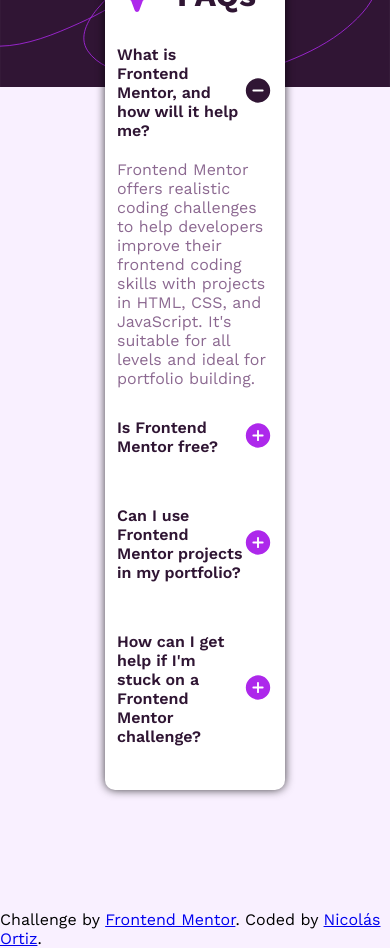
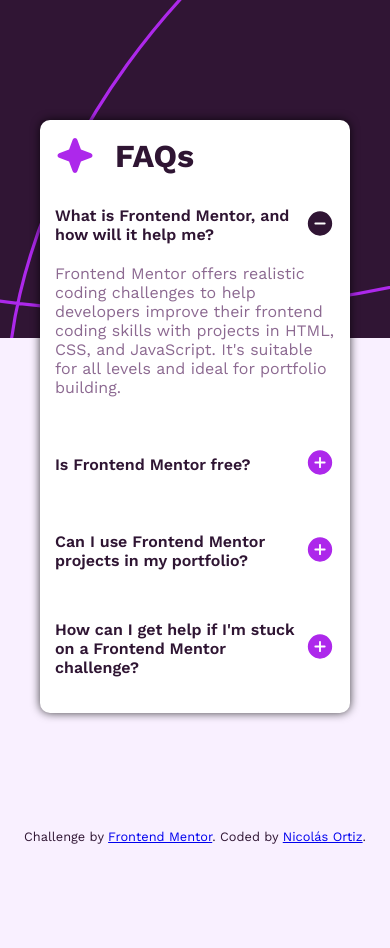
Before and after one commit to nico-ortiz/faq-accordion, a plain HTML site: page index.html in a window 390 px wide. Both pictures are taken after a click on the element "What is Frontend Mentor, and how will it help me?". After the commit the page ends 844 px from the top, so only its background shows below. Drawn offline with nearby package versions, Linux system fonts and the light colour scheme.

Commit message:
Add media queries

```diff
--- a/styles.css
+++ b/styles.css
@@ -27,15 +27,16 @@
     height: 40vh;
     width: 100vw;
     object-fit: cover;
+    position: absolute;
 }
 
 #faq-section {
     max-width: 40%;
-    top: -120px;
     background-color: var(--white);
     position: relative;
     z-index: 1;
     padding: 2% 3%;
+    margin-top: 120px;
     border-radius: 10px;
     -webkit-box-shadow: 0px 0px 10px 0px rgba(0,0,0,0.75);
     -moz-box-shadow: 0px 0px 10px 0px rgba(0,0,0,0.75);
@@ -61,21 +62,22 @@
     align-items: center;
     justify-content: space-between;
     cursor: pointer;
+    transition: transform 0.3s ease-in-out;
+}
+
+.questions:hover {
+    transform: translate(2px, -2px);
 }
 
 .questions::after {
     content: url(assets/images/icon-plus.svg);
 }
 
-.attribution {
-    position: relative;
-    z-index: 1;
-}
-
 .answers {
     color: var(--grayish-purple);
     height: 0;
     overflow: hidden;
+    transition: height 0.3s ease-in-out, padding 0.3s ease-in-out;
 }
 
 .open .questions::after {
@@ -85,4 +87,42 @@
 .open .answers {
     overflow: visible;
     height: auto;
+    padding: 0 0 20px;
+    border-radius: 10px;
+    transition: height 0.3s ease-in-out, padding 0.3s ease-in-out;
 }
+
+.attribution {
+    position: relative;
+    z-index: 1;
+    margin-top: 20px;
+    color: var(--dark-purple);
+}
+
+.nav-links:hover {
+    color: var(--grayish-purple);
+}
+
+@media only screen and (width < 1024px) {
+    #faq-section {
+        max-width: 50%;
+    }
+}
+
+@media only screen and (width < 768px) {
+    #faq-section {
+        width: 100%;
+        max-width: 280px;
+        padding: 15px 15px 0 15px;
+    }
+
+    .attribution {
+        font-size: .8rem;
+    }
+}
+
+@media screen and (width < 375px){
+    .attribution {
+        font-size: .7rem;
+    }
+}
```
